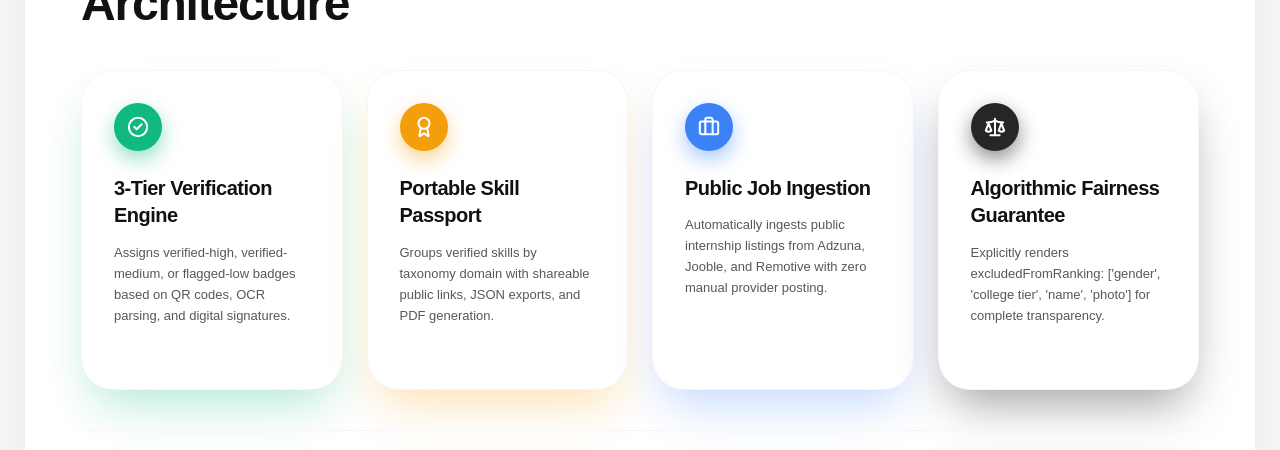
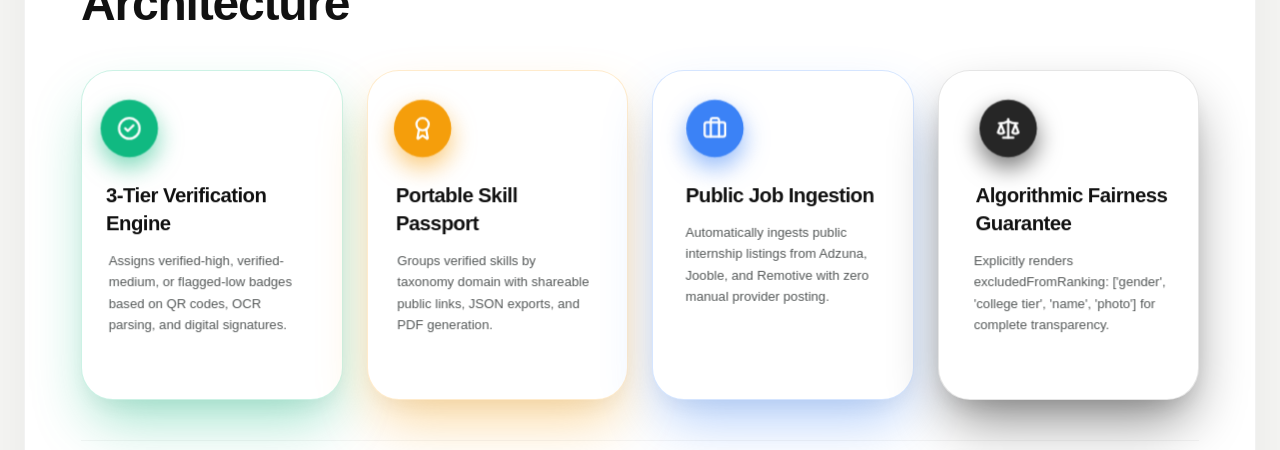
Before and after one commit to pratikranjan2212/skillsync, a Next.js app: page / in a window 1280 px wide. Shown: the part 5642-6092 px from the top of the page. Built offline with nearby package versions, Linux system fonts and the light colour scheme; no server answers; a web font is replaced by a local one.

Commit message:
Add 3D tilt pop out animation on hover and increase drop shadow intensity on SmartAssist cards

```diff
--- a/app/components/landing/SmartAssist.jsx
+++ b/app/components/landing/SmartAssist.jsx
@@ -32,11 +32,11 @@ export default function SmartAssist() {
   };
 
   const itemVariants = {
-    hidden: { opacity: 0, y: 28 },
+    hidden: { opacity: 0, y: 32 },
     visible: {
       opacity: 1,
       y: 0,
-      transition: { duration: 0.65, ease: [0.16, 1, 0.3, 1] },
+      transition: { duration: 0.7, ease: [0.16, 1, 0.3, 1] },
     },
   };
 
@@ -45,7 +45,7 @@ export default function SmartAssist() {
       <FadeIn distance={24} duration={0.55}>
         <div
           id="smart-assist"
-          className="bg-white rounded-[36px] sm:rounded-[44px] p-8 sm:p-12 md:p-14 shadow-[0_20px_60px_-15px_rgba(0,0,0,0.06)] border border-black/5 flex flex-col gap-10 scroll-mt-24"
+          className="bg-white rounded-[36px] sm:rounded-[44px] p-8 sm:p-12 md:p-14 shadow-[0_24px_70px_-15px_rgba(0,0,0,0.08)] border border-black/5 flex flex-col gap-10 scroll-mt-24"
         >
           {/* Header Row */}
           <FadeIn delay={0.02} distance={16} duration={0.4}>
@@ -65,13 +65,13 @@ export default function SmartAssist() {
             </div>
           </FadeIn>
 
-          {/* 4 Feature Cards with Circular Badges & Bottom Ambient Shadow */}
+          {/* 4 Feature Cards with 3D Pop Out & Deeper Ambient Shadow */}
           <motion.div
             variants={containerVariants}
             initial="hidden"
             whileInView="visible"
             viewport={{ once: true, margin: "-40px" }}
-            className="grid grid-cols-1 sm:grid-cols-2 lg:grid-cols-4 gap-6"
+            className="grid grid-cols-1 sm:grid-cols-2 lg:grid-cols-4 gap-6 perspective-[1000px]"
           >
             {SMART_ASSIST_CARDS.map((card) => {
               const Icon = getIcon(card.icon);
@@ -79,22 +79,36 @@ export default function SmartAssist() {
                 <motion.div
                   key={card.id}
                   variants={itemVariants}
-                  whileHover={{ y: -8, scale: 1.02 }}
-                  transition={{ type: "spring", stiffness: 350, damping: 25 }}
-                  className={`group bg-white p-7 sm:p-8 rounded-[28px] sm:rounded-[32px] ${card.cardGlow} transition-all duration-300 flex flex-col justify-start min-h-[320px] cursor-pointer`}
+                  whileHover={{
+                    y: -14,
+                    scale: 1.045,
+                    rotateX: -3,
+                    rotateY: 2,
+                    z: 30,
+                  }}
+                  transition={{ type: "spring", stiffness: 380, damping: 20 }}
+                  className={`group bg-white p-7 sm:p-8 rounded-[28px] sm:rounded-[32px] ${card.cardGlow} transition-all duration-300 flex flex-col justify-start min-h-[330px] cursor-pointer relative z-10 transform-gpu`}
+                  style={{ transformStyle: "preserve-3d" }}
                 >
-                  {/* Circular Icon Badge */}
+                  {/* 3D Elevated Circular Icon Badge */}
                   <div
-                    className={`w-12 h-12 rounded-full ${card.iconBg} ${card.iconShadow} text-white flex items-center justify-center mb-6 transition-transform duration-300 group-hover:scale-105`}
+                    className={`w-13 h-13 sm:w-14 sm:h-14 rounded-full ${card.iconBg} ${card.iconShadow} text-white flex items-center justify-center mb-6 transition-all duration-300 group-hover:scale-110 group-hover:-translate-y-2 group-hover:rotate-3`}
+                    style={{ transform: "translateZ(25px)" }}
                   >
-                    <Icon className="w-5.5 h-5.5 stroke-[2.2]" />
+                    <Icon className="w-6 h-6 stroke-[2.2]" />
                   </div>
 
-                  <h3 className="text-lg sm:text-xl font-extrabold text-[#111111] tracking-tight leading-snug mb-3">
+                  <h3
+                    className="text-lg sm:text-xl font-black text-[#111111] tracking-tight leading-snug mb-3 transition-transform duration-300 group-hover:translate-x-0.5"
+                    style={{ transform: "translateZ(15px)" }}
+                  >
                     {card.title}
                   </h3>
 
-                  <p className="text-xs sm:text-[13px] text-[#555959] leading-relaxed font-medium">
+                  <p
+                    className="text-xs sm:text-[13px] text-[#555959] leading-relaxed font-medium transition-colors duration-300 group-hover:text-[#262626]"
+                    style={{ transform: "translateZ(10px)" }}
+                  >
                     {card.description}
                   </p>
                 </motion.div>
@@ -112,7 +126,7 @@ export default function SmartAssist() {
                 href="/opportunities"
                 onMouseEnter={() => setHovered(true)}
                 onMouseLeave={() => setHovered(false)}
-                className="inline-flex items-center gap-2.5 px-7 py-4 bg-[#262626] hover:bg-neutral-800 text-white rounded-full font-extrabold text-sm transition-all hover:scale-95 active:scale-90 shadow-[0_12px_28px_rgba(0,0,0,0.22)]"
+                className="inline-flex items-center gap-2.5 px-7 py-4 bg-[#262626] hover:bg-neutral-800 text-white rounded-full font-extrabold text-sm transition-all hover:scale-95 active:scale-90 shadow-[0_14px_30px_rgba(0,0,0,0.28)]"
               >
                 <RollingText
                   text="Explore Opportunities Feed"
--- a/app/data/skillsyncData.js
+++ b/app/data/skillsyncData.js
@@ -62,8 +62,8 @@ export const SMART_ASSIST_CARDS = [
     id: "c1",
     icon: "CheckCircle2",
     iconBg: "bg-[#10b981]",
-    iconShadow: "shadow-[0_8px_20px_rgba(16,185,129,0.45)]",
-    cardGlow: "shadow-[0_24px_48px_-12px_rgba(16,185,129,0.32)] border border-neutral-100/90",
+    iconShadow: "shadow-[0_10px_24px_rgba(16,185,129,0.55)]",
+    cardGlow: "shadow-[0_28px_56px_-10px_rgba(16,185,129,0.42),0_12px_24px_-8px_rgba(0,0,0,0.08)] border border-emerald-500/20 hover:border-emerald-500/60 hover:shadow-[0_36px_72px_-10px_rgba(16,185,129,0.58),0_16px_32px_-6px_rgba(0,0,0,0.14)]",
     title: "3-Tier Verification Engine",
     description: "Assigns verified-high, verified-medium, or flagged-low badges based on QR codes, OCR parsing, and digital signatures.",
   },
@@ -71,8 +71,8 @@ export const SMART_ASSIST_CARDS = [
     id: "c2",
     icon: "Award",
     iconBg: "bg-[#f59e0b]",
-    iconShadow: "shadow-[0_8px_20px_rgba(245,158,11,0.45)]",
-    cardGlow: "shadow-[0_24px_48px_-12px_rgba(245,158,11,0.32)] border border-neutral-100/90",
+    iconShadow: "shadow-[0_10px_24px_rgba(245,158,11,0.55)]",
+    cardGlow: "shadow-[0_28px_56px_-10px_rgba(245,158,11,0.42),0_12px_24px_-8px_rgba(0,0,0,0.08)] border border-amber-500/20 hover:border-amber-500/60 hover:shadow-[0_36px_72px_-10px_rgba(245,158,11,0.58),0_16px_32px_-6px_rgba(0,0,0,0.14)]",
     title: "Portable Skill Passport",
     description: "Groups verified skills by taxonomy domain with shareable public links, JSON exports, and PDF generation.",
   },
@@ -80,8 +80,8 @@ export const SMART_ASSIST_CARDS = [
     id: "c3",
     icon: "Briefcase",
     iconBg: "bg-[#3b82f6]",
-    iconShadow: "shadow-[0_8px_20px_rgba(59,130,246,0.45)]",
-    cardGlow: "shadow-[0_24px_48px_-12px_rgba(59,130,246,0.32)] border border-neutral-100/90",
+    iconShadow: "shadow-[0_10px_24px_rgba(59,130,246,0.55)]",
+    cardGlow: "shadow-[0_28px_56px_-10px_rgba(59,130,246,0.42),0_12px_24px_-8px_rgba(0,0,0,0.08)] border border-blue-500/20 hover:border-blue-500/60 hover:shadow-[0_36px_72px_-10px_rgba(59,130,246,0.58),0_16px_32px_-6px_rgba(0,0,0,0.14)]",
     title: "Public Job Ingestion",
     description: "Automatically ingests public internship listings from Adzuna, Jooble, and Remotive with zero manual provider posting.",
   },
@@ -89,8 +89,8 @@ export const SMART_ASSIST_CARDS = [
     id: "c4",
     icon: "Scale",
     iconBg: "bg-[#262626]",
-    iconShadow: "shadow-[0_8px_20px_rgba(0,0,0,0.45)]",
-    cardGlow: "shadow-[0_24px_48px_-12px_rgba(0,0,0,0.38)] border border-neutral-100/90",
+    iconShadow: "shadow-[0_10px_24px_rgba(0,0,0,0.55)]",
+    cardGlow: "shadow-[0_28px_56px_-10px_rgba(0,0,0,0.48),0_12px_24px_-8px_rgba(0,0,0,0.12)] border border-black/10 hover:border-neutral-900/60 hover:shadow-[0_36px_72px_-10px_rgba(0,0,0,0.65),0_16px_32px_-6px_rgba(0,0,0,0.18)]",
     title: "Algorithmic Fairness Guarantee",
     description: "Explicitly renders excludedFromRanking: ['gender', 'college tier', 'name', 'photo'] for complete transparency.",
   },
```
